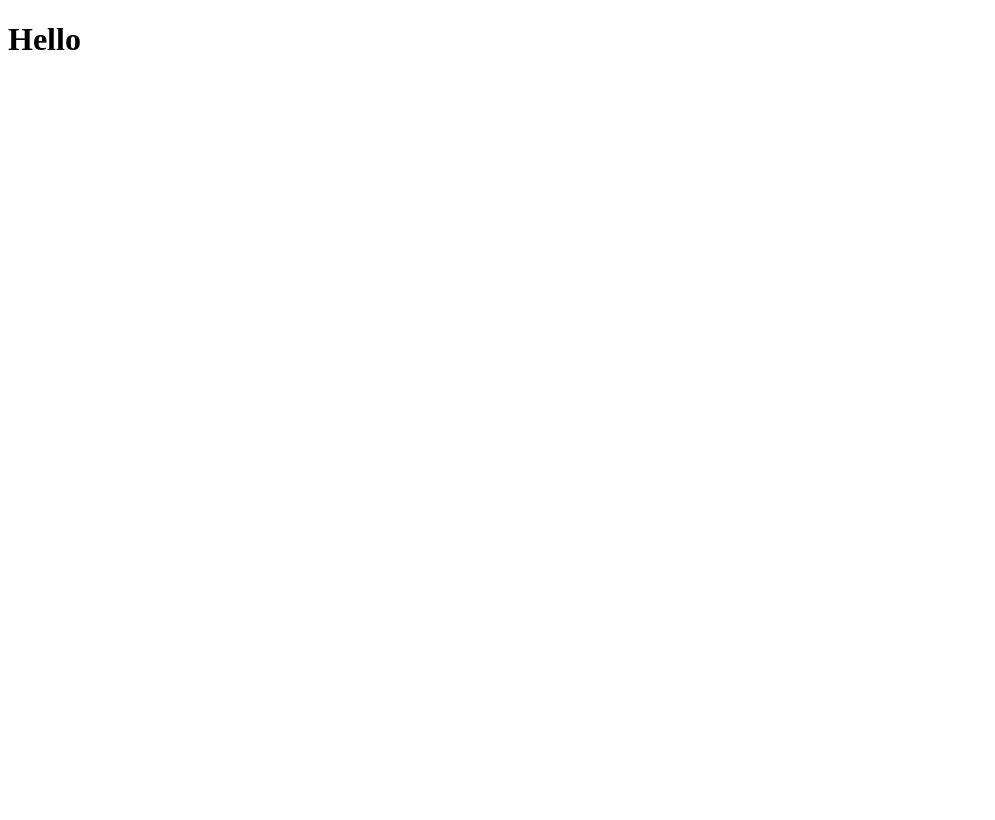
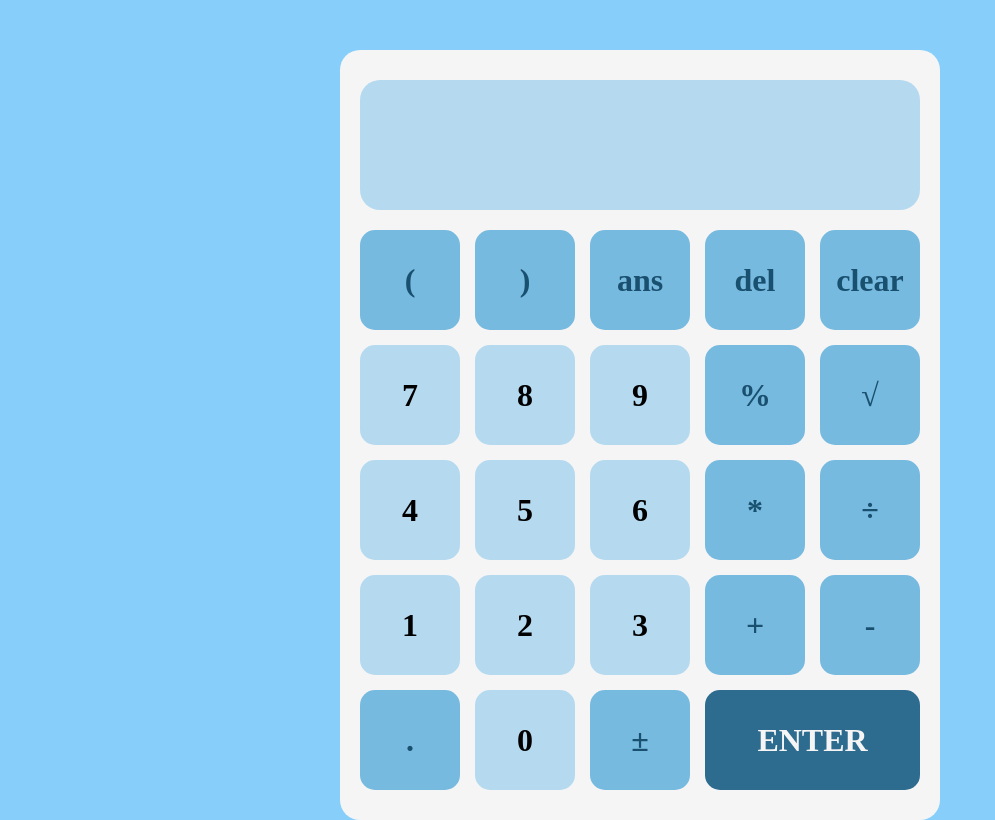
Before and after one commit to eduard15x/OIBSIP, a plain HTML site: page index.html in a window 1280 px wide. Shown: the whole page, without its empty margins (0-995 px from the left). Drawn offline with Linux system fonts and the light colour scheme.

Commit message:
Create calculator html and design

```diff
--- a/index.html
+++ b/index.html
@@ -8,7 +8,41 @@
     <title>Calculator</title>
   </head>
   <body>
-    <h1>Hello</h1>
+    <div class="calculator">
+      <div class="info-container">
+        <p class="current-operations"></p>
+        <p class="total"></p>
+      </div>
+
+      <ul class="items-container-list">
+        <li>(</li>
+        <li>)</li>
+        <li>ans</li>
+        <li>del</li>
+        <li>clear</li>
+        <li class="number">7</li>
+        <li class="number">8</li>
+        <li class="number">9</li>
+        <li>%</li>
+        <li>&#8730;</li>
+        <li class="number">4</li>
+        <li class="number">5</li>
+        <li class="number">6</li>
+        <li>*</li>
+        <li>&#247;</li>
+        <li class="number">1</li>
+        <li class="number">2</li>
+        <li class="number">3</li>
+        <li>+</li>
+        <li>-</li>
+        <li>.</li>
+        <li class="number">0</li>
+        <li>&#177;</li>
+        <!-- <li></li> -->
+        <li class="calculate-btn">ENTER</li>
+      </ul>
+    </div>
+
     <script src="./script.js"></script>
   </body>
 </html>
--- a/style.css
+++ b/style.css
@@ -0,0 +1,88 @@
+* {
+  box-sizing: border-box;
+  margin: 0;
+  padding: 0;
+  list-style: none;
+  font-size: 30px;
+}
+
+body {
+  background-color: lightskyblue;
+}
+
+.calculator {
+  width: 600px;
+  margin: auto;
+  margin-top: 50px;
+  background-color: whitesmoke;
+  display: flex;
+  flex-direction: column;
+  align-items: center;
+  padding: 30px 20px;
+  border-radius: 20px;
+}
+
+.info-container {
+  width: 100%;
+  background-color: #b5daf0;
+  height: 130px;
+  display: flex;
+  flex-direction: column;
+  border-radius: 20px;
+  padding: 10px 15px;
+  font-weight: bold;
+}
+
+.current-operations {
+  font-size: 22px;
+  height: 80px;
+}
+
+.total {
+  font-size: 50px;
+  text-align: end;
+}
+
+.items-container-list {
+  margin-top: 20px;
+  position: relative;
+  display: grid;
+  width: 100%;
+  grid-template-columns: repeat(5, auto);
+  grid-auto-rows: 100px;
+  gap: 15px;
+}
+
+.items-container-list li {
+  grid-column-start: span 1;
+  min-width: 70px;
+  display: flex;
+  align-items: center;
+  justify-content: center;
+  background-color: #77bae0;
+  border-radius: 15px;
+  font-weight: bold;
+  font-size: 32px;
+  color: #1a506f;
+}
+
+.items-container-list li:hover {
+  filter: brightness(0.8);
+  cursor: pointer;
+}
+
+.items-container-list li:active {
+  transform: scale(0.85);
+}
+
+.items-container-list .number {
+  background-color: #b5daf0;
+  color: black;
+}
+
+.items-container-list .calculate-btn {
+  grid-column-start: span 2;
+  max-width: none;
+  background-color: #2d6b8f;
+  color: whitesmoke;
+}
```
